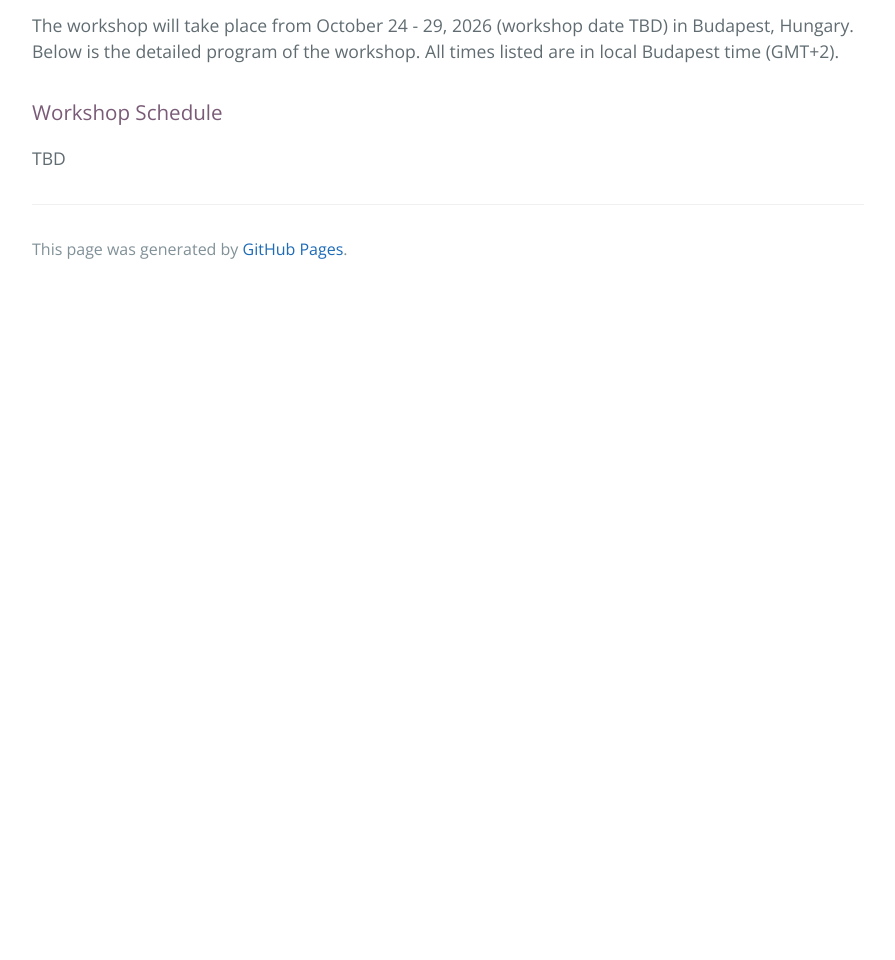
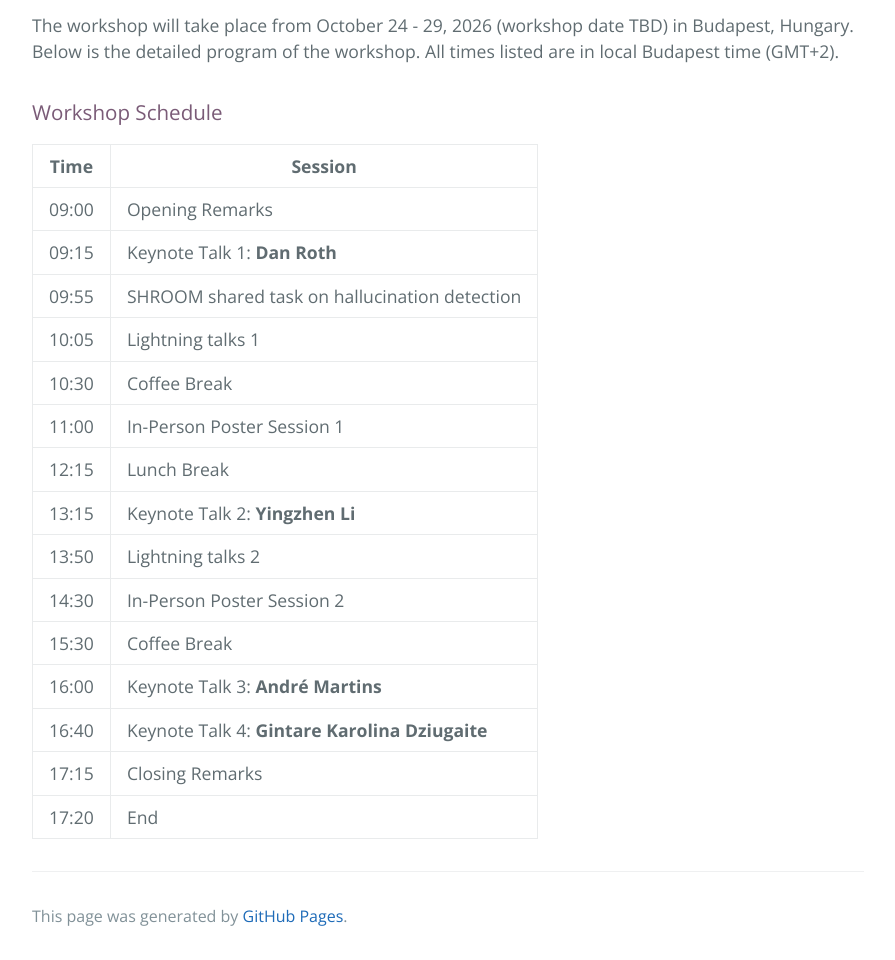
Before and after one commit to uncertainlp/uncertainlp.github.io, a Jekyll site: the page built from program.md, in a window 1280 px wide and 1400 px high, scrolled down 420 px. Shown: the part 440-1400 px from the top of the window, without its empty margins (192-1087 px from the left). Built offline with Jekyll 4.4.1, drawn with Linux system fonts in a browser that asks for light colours; before the commit the page ends 1153 px from its top, so only the background shows below that.

Commit message:
program v1

```diff
--- a/program.md
+++ b/program.md
@@ -6,4 +6,21 @@ The workshop will take place from October 24 - 29, 2026 (workshop date TBD) in B
 
 ### Workshop Schedule
 
-TBD
+
+| Time | Session |
+|---|---|
+| 09:00 | Opening Remarks |
+| 09:15 | Keynote Talk 1: **Dan Roth** |
+| 09:55 | SHROOM shared task on hallucination detection |
+| 10:05 | Lightning talks 1 |
+| 10:30 | Coffee Break |
+| 11:00 | In-Person Poster Session 1 |
+| 12:15 | Lunch Break |
+| 13:15 | Keynote Talk 2: **Yingzhen Li** |
+| 13:50 | Lightning talks 2 |
+| 14:30 | In-Person Poster Session 2 |
+| 15:30 | Coffee Break |
+| 16:00 | Keynote Talk 3: **André Martins** |
+| 16:40 | Keynote Talk 4: **Gintare Karolina Dziugaite** |
+| 17:15 | Closing Remarks |
+| 17:20 | End |
```
